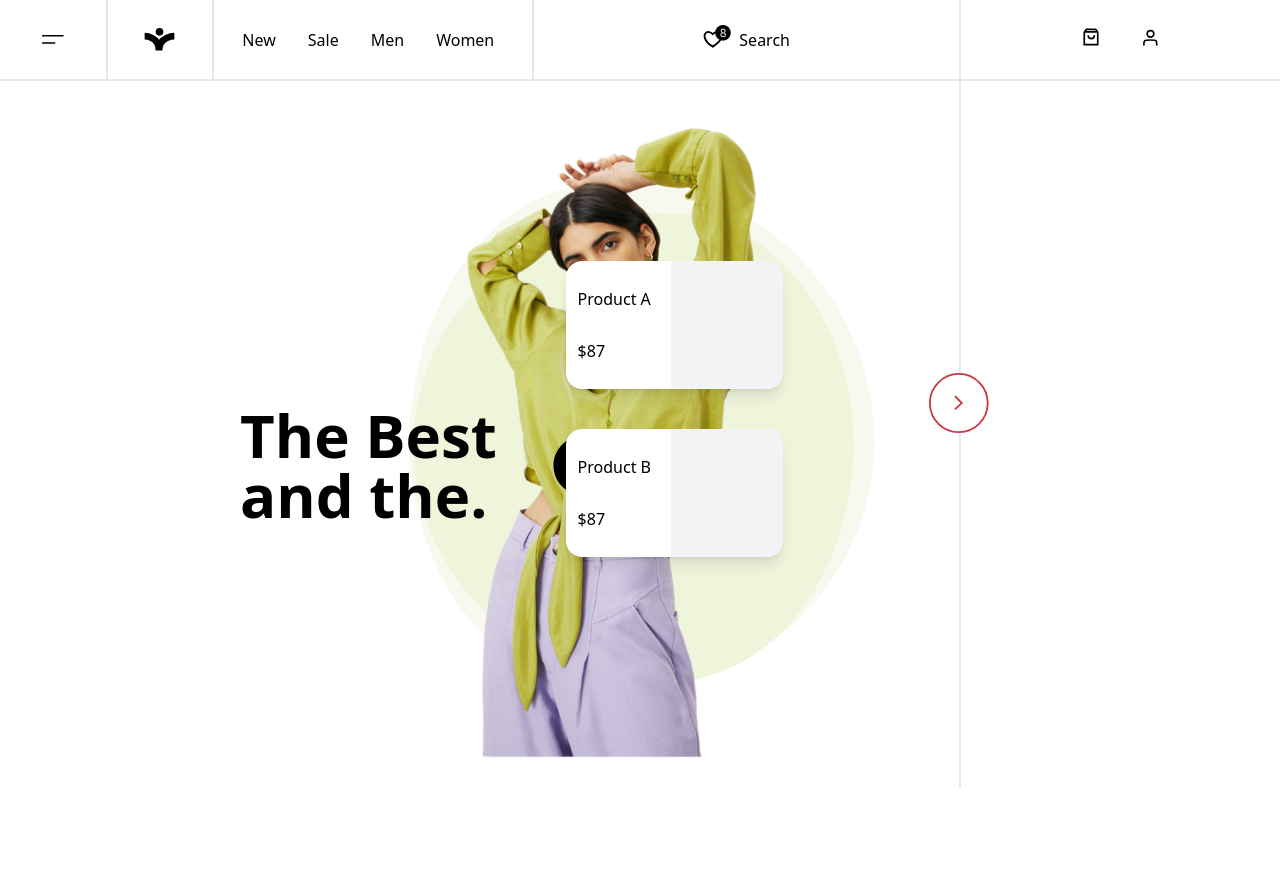
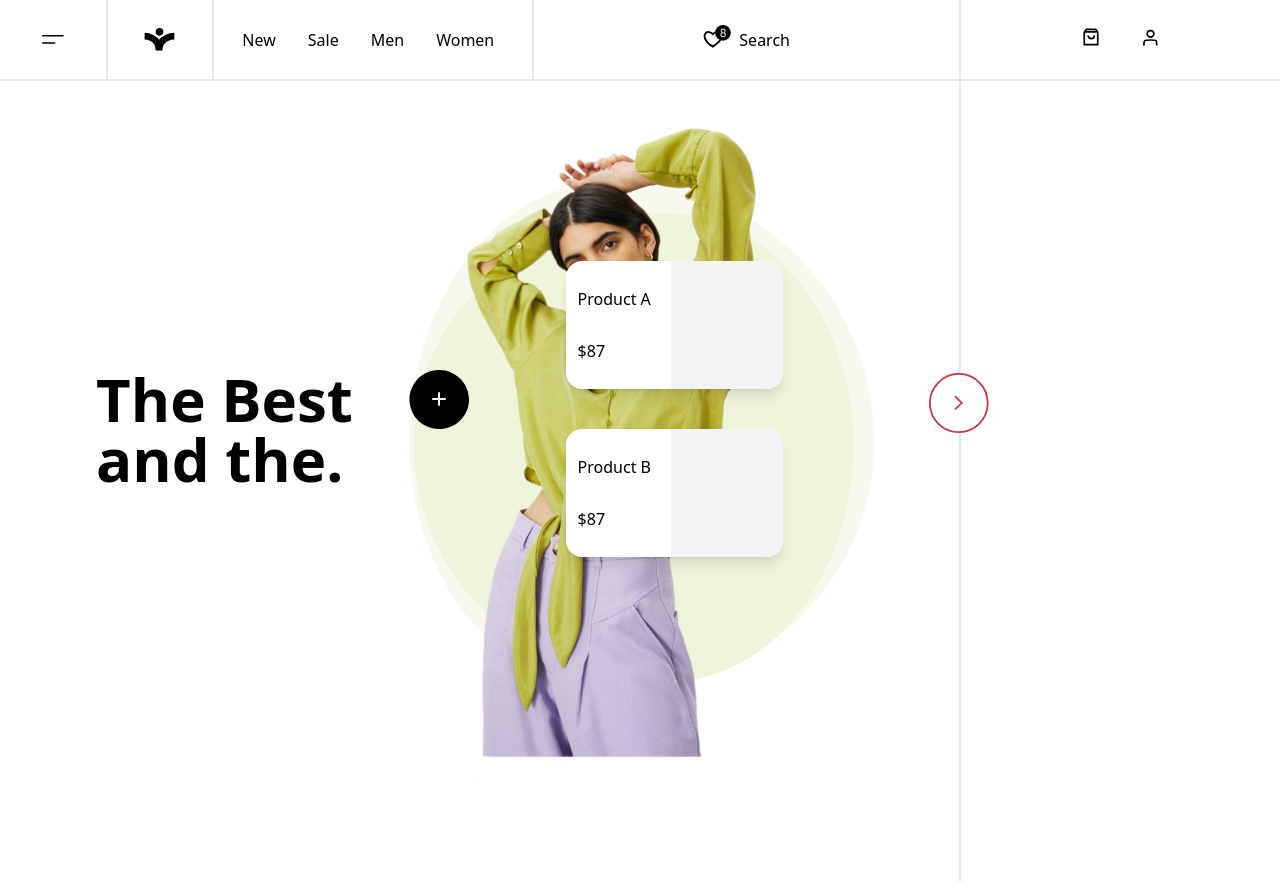
Before and after one commit to Kargnin/qoohoo-assignment, a Next.js app: page / in a window 1280 px wide. Before the commit the page ends 800 px from the top, so only its background shows below. Built offline with nearby package versions, Linux system fonts and the light colour scheme.

Commit message:
style: :lipstick: Added 2nd screen skeleton

```diff
--- a/pages/index.tsx
+++ b/pages/index.tsx
@@ -1,8 +1,13 @@
+import { useState } from 'react';
 import type { NextPage } from 'next'
 import Head from 'next/head'
 import Image from 'next/image'
 
+import {motion,LayoutGroup} from 'framer-motion';
+
+
 const Home: NextPage = () => {
+  const [expand, setExpand] = useState(false);
   return (
     <div>
       <Head>
@@ -45,20 +50,21 @@ const Home: NextPage = () => {
         </div>
       </nav>
       <main >
-        <div className="grid grid-cols-12">
-          <div className='col-span-9 border-r'>
-            <div className=" relative ml-60 mt-9">
-              <div className="ml-52 relative">
+        <motion.div className="grid grid-cols-12 relative">
+          <LayoutGroup>
+            <motion.div layout className={expand?'col-span-12 min-h-screen' :'col-span-9 border-r min-h-screen'}>
+              <div className="ml-60 mt-9 relative">
+                <div className={expand? 'relative':"ml-52 relative"}>
                   {/* blobs */}
-                <div className="absolute top-16 -left-16 pl-2">
+                  <div className={expand?'absolute top-32 -right-8 pl-2 scale-125' :"absolute top-16 -left-16 pl-2"} >
                     <Image src="/images/BlobLight.svg" alt="Blob1" height={511} width={500.1}/>
                   </div>
-                <div className="absolute top-16 -left-16 pt-8">
+                  <div className={expand? 'absolute top-28 -right-8 pt-8 scale-125':"absolute top-16 -left-16 pt-8"} >
                     <Image src="/images/BlobDark.svg" alt="Blob1" height={470} width={500.6}/>
                   </div>
 
                   {/* Main Image */}
-                <div className='z-10'>
+                  <div className={expand? 'absolute right-20 top-0' : 'absolute left-0 top-0'}>
                     <Image
                       src="/images/Model.png"
                       alt="Model Image"
@@ -67,16 +73,10 @@ const Home: NextPage = () => {
                     />
                   </div>
                 </div>
-              {/* Text + Button */}
-              <div className='absolute top-72 left-0 flex gap-14 justify-center items-center'>
-                {/* Text */}
-                <span className='text-6xl text-black font-bold'>The Best <br/>and the.</span>
-                {/* Button */}
-                <Image className='cursor-pointer' src="/icons/Add.svg" alt="Add" width={61.5} height={61}/>
-              </div>
+
 
                 {/* Options */}
-              <div className='absolute top-36 right-44 flex flex-col gap-y-10'>
+                {!expand && <div className='absolute top-36 right-44 flex flex-col gap-y-10'>
                   <div className='rounded-2xl shadow-lg bg-white flex gap-2 hover:bg-gray-50 cursor-pointer'>
                     <div className='p-3 flex flex-col justify-around'>
                       <p>Product A</p>
@@ -93,17 +93,53 @@ const Home: NextPage = () => {
                     {/* Block */}
                     <div className='bg-gray-200 opacity-50 h-32 w-28 rounded-r-2xl'></div>
                   </div>
-              </div>
+                </div>}
+
 
                 {/* Next button */}
-              <div className='absolute top-64 right-0 flex gap-10 justify-center items-center transform translate-x-1/2 cursor-pointer hover:scale-105'>
+                {!expand && <div className='absolute top-64 right-0 flex gap-10 justify-center items-center transform translate-x-1/2 cursor-pointer hover:scale-105'>
                   <Image src="/icons/Next.svg" alt="Next" width={61.5} height={61}/>
+                </div>}
               </div>
+            </motion.div>
+            <motion.div layout className={expand?"col-span-0 border-l" :"col-span-3 border-l"}>
+            </motion.div>
+          </LayoutGroup>
+          {/* Text + Button */}
+          <motion.div layout="position" className={expand? 'absolute top-16 left-24 flex flex-col gap-4 justify-center items-start': 'absolute top-72 left-24 flex gap-14 justify-center items-start'}>
+            {/* Text */}
+            <span className='text-6xl text-black font-bold'>The Best <br/>and the.</span>
+            {/* Button */}
+            {!expand && <Image className='cursor-pointer' src="/icons/Add.svg" alt="Add" width={61.5} height={61} onClick={() => setExpand(expand=>!expand)} />}
+
+            {/* Description */}
+            {expand &&
+            <div className='text-lg flex flex-col gap-5'>
+              <span className='text-5xl'>$67</span>
+              <p className='pb-1 w-80 text-md'>Lorem ipsum dolor sit amet consectetur adipisicing elit. Veritatis, nihil!</p>
+              {/* Select size */}
+              <div className='flex gap-3 flex-col'>
+                <span className='font-semibold text-md'>Select Size</span>
+                <ul className='flex gap-2'>
+                  <li className='h-8 w-8 cursor-pointer rounded-full border-2 flex justify-center items-center text-lg'>S</li>
+                  <li className='h-8 w-8 cursor-pointer rounded-full border-2 flex justify-center items-center text-lg'>M</li>
+                  <li className='h-8 w-8 cursor-pointer rounded-full border-2 flex justify-center items-center text-lg'>L</li>
+                  <li className='pl-4 font-bold cursor-pointer text-gray-400 flex justify-center items-center text-lg'>SIZE GUIDE</li>
+                </ul>
               </div>
+              {/* Carousal */}
+              <ul className='flex gap-3 justify-center items-center'>
+                <li className='h-40 w-32 bg-gray-400'></li>
+                <li className='h-40 w-32 bg-gray-400'></li>
+                <li className='h-40 w-32 bg-gray-400'></li>
+                <li className='h-40 w-32 bg-gray-400'></li>
+                {/* Right Arrow */}
+                <svg className='cursor-pointer' width="30" height="30" xmlns="http://www.w3.org/2000/svg" fill-rule="evenodd" clip-rule="evenodd"><path d="M4 .755l14.374 11.245-14.374 11.219.619.781 15.381-12-15.391-12-.609.755z"/></svg>
+              </ul>
             </div>
-          <div className="col-span-3 border-l">
-          </div>
-        </div>
+            }
+          </motion.div>
+        </motion.div>
       </main>
     </div>
   )
```
Lines whose indentation alone changed are shown as unchanged.
